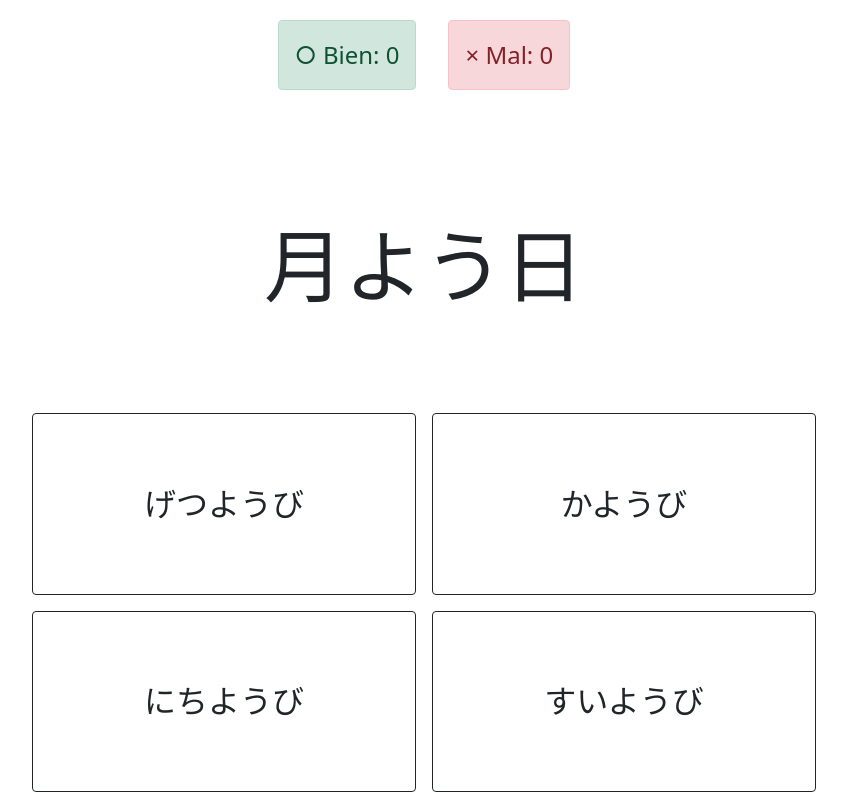
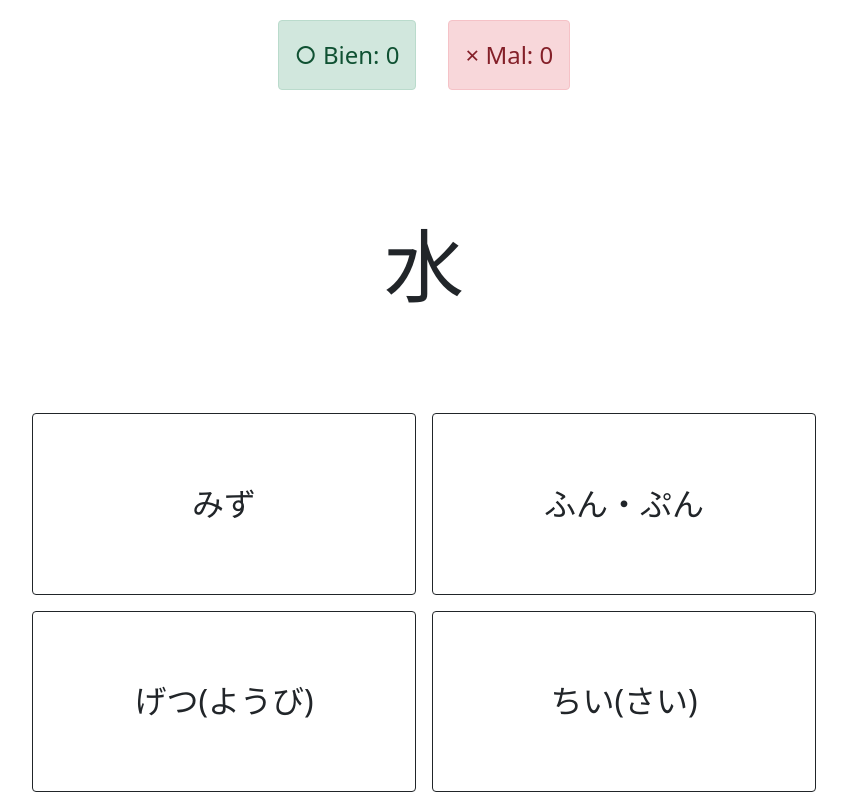
Before and after one commit to prausela/jouzu-kizuna, a React (Create React App) app: page / in a window 1280 px wide. Shown: the whole page, without its empty margins (216-1063 px from the left). Built offline with nearby package versions, Linux system fonts and the light colour scheme.

Commit message:
Add correct and incorrect props reference tree

```diff
--- a/src/App.js
+++ b/src/App.js
@@ -1,10 +1,36 @@
-import React from 'react';
+import React, { useEffect, useState, useRef } from 'react';
+import KanjiToHiraganaService from './logic/KanjiToHiraganaService';
 
 import Interface from './UI/Interface';
 
 const App = () => {
+    let gameData = useRef({});
+
+    const [ correct, setCorrect ] = useState(0);
+    const [ incorrect, setIncorrect ] = useState(0);
+
+    const [ question, setQuestion ] = useState("");
+    const [ ans1, setAns1 ] = useState("");
+    const [ ans2, setAns2 ] = useState("");
+    const [ ans3, setAns3 ] = useState("");
+    const [ ans4, setAns4 ] = useState("");
+
+    const loadNextQuestion = () => {
+        const nextQuestion = KanjiToHiraganaService.getNextQuestion(gameData.current.questions);
+        setQuestion(nextQuestion.question);
+        setAns1(nextQuestion.answers[0]);
+        setAns2(nextQuestion.answers[1]);
+        setAns3(nextQuestion.answers[2]);
+        setAns4(nextQuestion.answers[3])
+    }
+
+    useEffect(() => {
+        gameData.current = KanjiToHiraganaService.startNewGame();
+        loadNextQuestion()
+    }, []);
+
     return (
-        <Interface question="月よう日" ans1="げつようび" ans2="かようび" ans3="にちようび" ans4="すいようび"/>
+        <Interface correct={correct} incorrect={incorrect} question={question} ans1={ans1} ans2={ans2} ans3={ans3} ans4={ans4}/>
     )
 }
 
--- a/src/UI/Interface.js
+++ b/src/UI/Interface.js
@@ -12,9 +12,11 @@ const Interface = (props) => {
         { id: 3, text : props.ans3 ? props.ans3 : "", className : "ans3" },
         { id: 4, text : props.ans4 ? props.ans4 : "", className : "ans4" },
     ]
+    const correct   = props.correct;
+    const incorrect = props.incorrect;
     return (
         <div className="interface">
-            <MenuUI />
+            <MenuUI correct={correct} incorrect={incorrect}/>
             <div className="question">{question}</div>
             {
                 answers.map(ans => (
```
